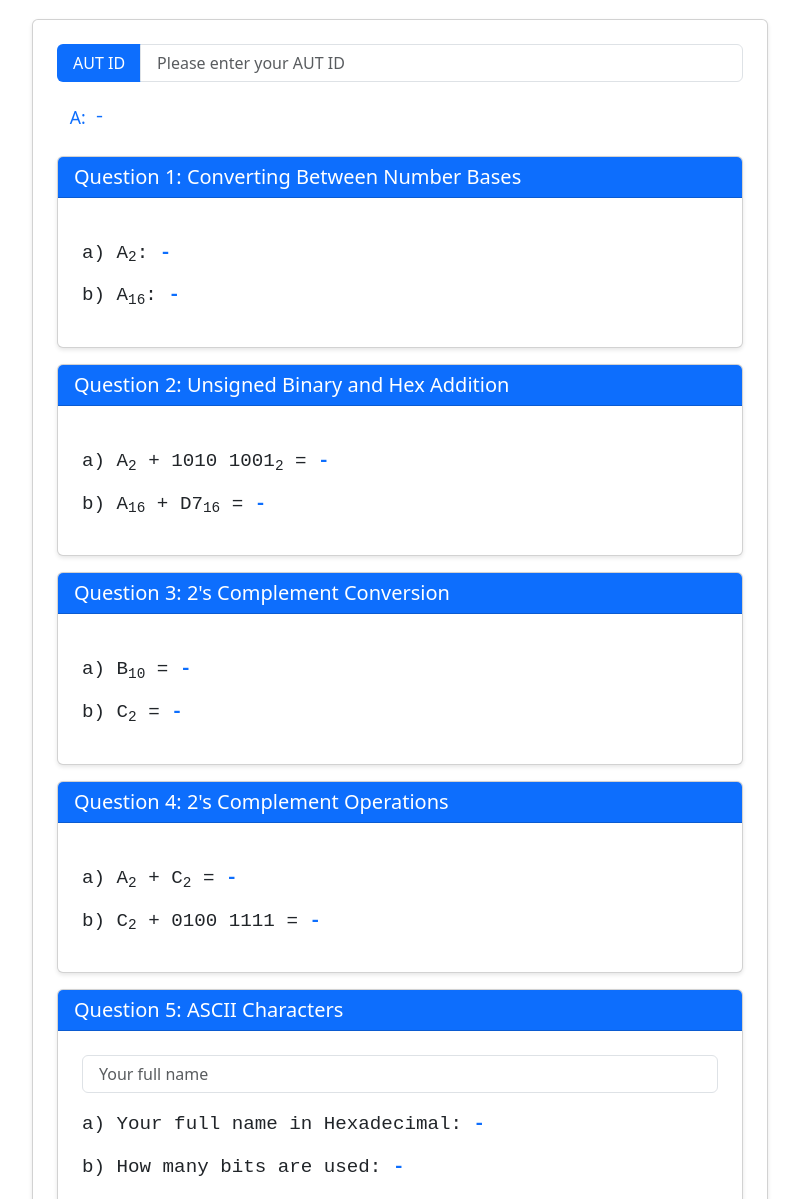
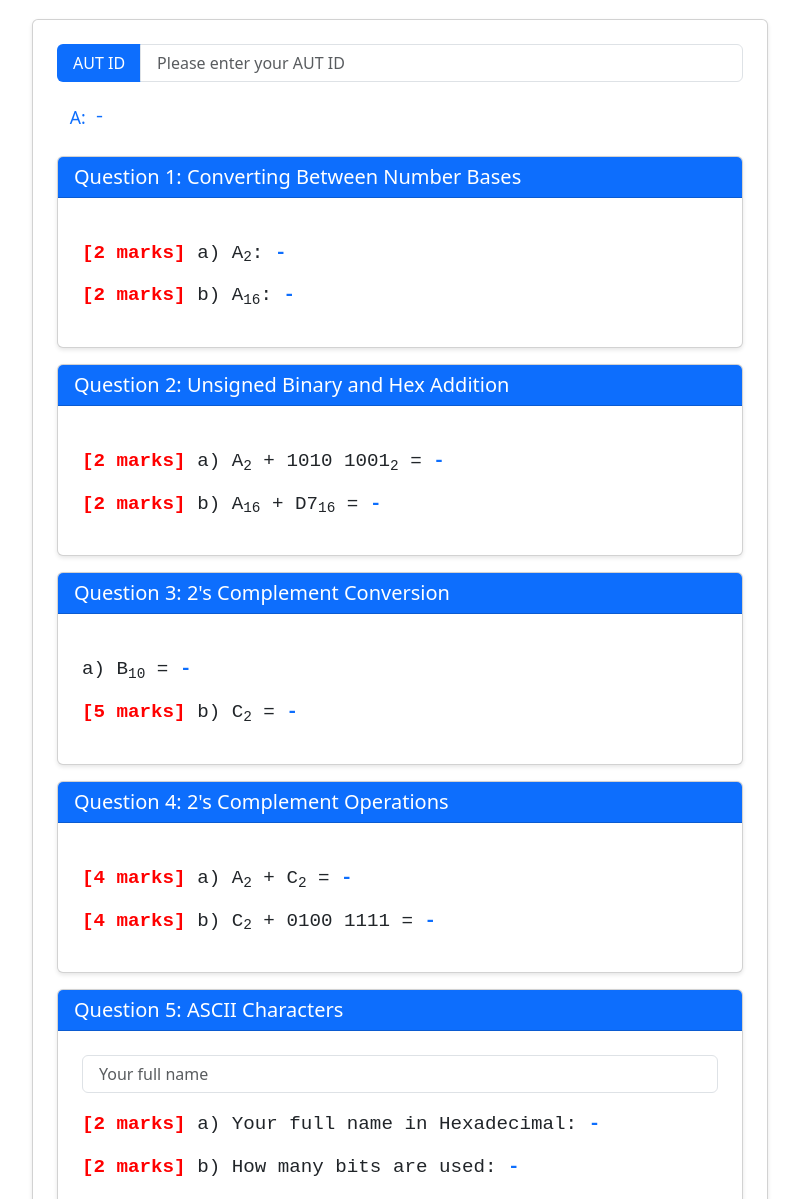
Before and after one commit to vittorio777/AssignmentMarkingTool, a plain HTML site: page index.html in a window 1280 px wide. Shown: the part 101-1300 px from the top of the page, without its empty margins (240-1039 px from the left). Drawn offline with nearby package versions, Linux system fonts and the light colour scheme.

Commit message:
update based on the lastest requirement

```diff
--- a/index.html
+++ b/index.html
@@ -103,10 +103,10 @@
                                 </div>
                                 <div class="card-body result">
                                     <div class="process-details">
-                                        <div>a) A<sub>2</sub>: <span id="binaryResult" style="color: #0d6efd; font-weight: bold;">-</span>
+                                        <div><b style="color: red">[2 marks]</b> a) A<sub>2</sub>: <span id="binaryResult" style="color: #0d6efd; font-weight: bold;">-</span>
                                             <div id="binarySteps" class="process-steps" style="font-size: 0.9em; margin-top: 0.5em; margin-left: 1em;"></div>
                                         </div>
-                                        <div>b) A<sub>16</sub>: <span id="hexResult" style="color: #0d6efd; font-weight: bold;">-</span>
+                                        <div><b style="color: red">[2 marks]</b> b) A<sub>16</sub>: <span id="hexResult" style="color: #0d6efd; font-weight: bold;">-</span>
                                             <div id="hexSteps" class="process-steps" style="font-size: 0.9em; margin-top: 0.5em; margin-left: 1em;"></div>
                                         </div>
                                     </div>
@@ -120,8 +120,8 @@
                                 </div>
                                 <div class="card-body result">
                                     <div class="process-details">
-                                        <div>a) A<sub>2</sub> + 1010 1001<sub>2</sub> = <span id="unsignedBinaryResult" style="color: #0d6efd; font-weight: bold;">-</span></div>
-                                        <div>b) A<sub>16</sub> + D7<sub>16</sub> = <span id="unsignedHexResult" style="color: #0d6efd; font-weight: bold;">-</span></div>
+                                        <div><b style="color: red">[2 marks]</b> a) A<sub>2</sub> + 1010 1001<sub>2</sub> = <span id="unsignedBinaryResult" style="color: #0d6efd; font-weight: bold;">-</span></div>
+                                        <div><b style="color: red">[2 marks]</b> b) A<sub>16</sub> + D7<sub>16</sub> = <span id="unsignedHexResult" style="color: #0d6efd; font-weight: bold;">-</span></div>
                                     </div>
                                 </div>
                             </div>
@@ -134,7 +134,7 @@
                                 <div class="card-body result">
                                     <div class="process-details">
                                         <div>a) B<sub>10</sub> = <span id="b10Value" style="color: #0d6efd; font-weight: bold;">-</span></div>
-                                        <div>b) C<sub>2</sub> = <span id="c2Value" style="color: #0d6efd; font-weight: bold;">-</span></div>
+                                        <div><b style="color: red">[5 marks]</b> b) C<sub>2</sub> = <span id="c2Value" style="color: #0d6efd; font-weight: bold;">-</span></div>
                                     </div>
                                 </div>
                             </div>
@@ -146,8 +146,8 @@
                                 </div>
                                 <div class="card-body result">
                                     <div class="process-details">
-                                        <div>a) A<sub>2</sub> + C<sub>2</sub> = <span id="addA2C2Result" style="color: #0d6efd; font-weight: bold;">-</span><span id="overflowA2C2"></span></div>
-                                        <div>b) C<sub>2</sub> + 0100 1111 = <span id="addC2Result" style="color: #0d6efd; font-weight: bold;">-</span><span id="overflowC2"></span></div>
+                                        <div><b style="color: red">[4 marks]</b> a) A<sub>2</sub> + C<sub>2</sub> = <span id="addA2C2Result" style="color: #0d6efd; font-weight: bold;">-</span><span id="overflowA2C2"></span></div>
+                                        <div><b style="color: red">[4 marks]</b> b) C<sub>2</sub> + 0100 1111 = <span id="addC2Result" style="color: #0d6efd; font-weight: bold;">-</span><span id="overflowC2"></span></div>
                                     </div>
                                 </div>
                             </div>
@@ -163,8 +163,8 @@
                                         <input type="text" class="form-control" id="fullName" placeholder="Your full name">
                                     </div>
                                     <div class="result mt-3 process-details">
-                                        <div>a) Your full name in Hexadecimal: <span id="asciiHexResult" style="color: #0d6efd; font-weight: bold;">-</span></div>
-                                        <div>b) How many bits are used: <span id="bitsUsedResult" style="color: #0d6efd; font-weight: bold;">-</span></div>
+                                        <div><b style="color: red">[2 marks]</b> a) Your full name in Hexadecimal: <span id="asciiHexResult" style="color: #0d6efd; font-weight: bold;">-</span></div>
+                                        <div><b style="color: red">[2 marks]</b> b) How many bits are used: <span id="bitsUsedResult" style="color: #0d6efd; font-weight: bold;">-</span></div>
                                     </div>
                                 </div>
                             </div>
```
